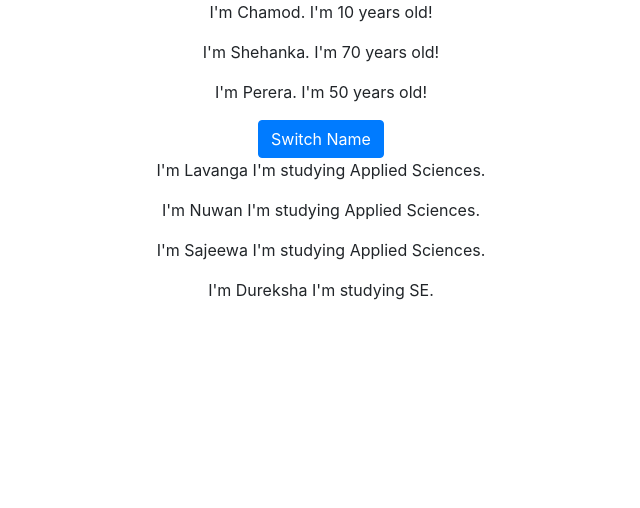
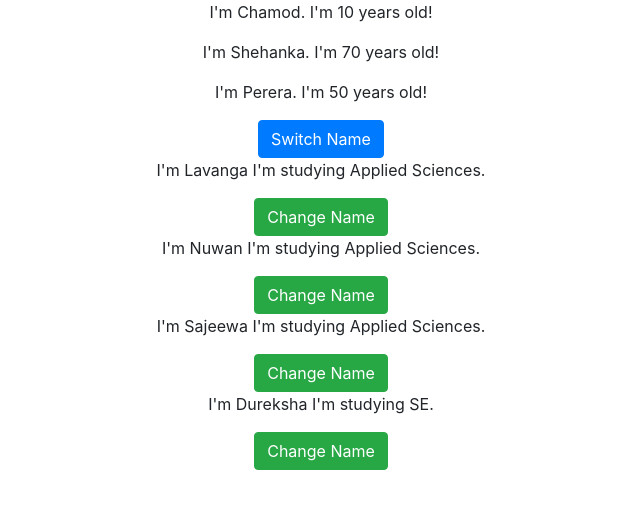
Before and after one commit to chamodshehanka/go-react-firebase, a React (Create React App) app in the folder frontend/: page / in a window 1280 px wide. Shown: the top 508 px of the page, without its empty margins (319-959 px from the left). Built offline with nearby package versions, Linux system fonts and the light colour scheme.

Commit message:
Students List done

```diff
--- a/frontend/src/components/StudentsList.jsx
+++ b/frontend/src/components/StudentsList.jsx
@@ -12,11 +12,11 @@ const StudentsList = props => {
   });
 
   const switchNameHadler = () => {
-    this.setState({
-      persons: [
-        { id: 1, name: 'Cat', age: 10 },
-        { id: 2, name: 'Shehanka', age: 70 },
-        { id: 3, name: 'Perera', age: 50 }
+    setStudentsState({
+      students: [
+        { id: 1, name: 'Dureksha', degree: 'SE' },
+        { id: 2, name: 'Kaveesha', degree: 'SE' },
+        { id: 3, name: 'Suranga', degree: 'DS' }
       ]
     });
   };
@@ -24,7 +24,12 @@ const StudentsList = props => {
   return (
     <div>
       {studentsState.students.map(e => (
-        <Student key={e.id} name={e.name} degree={e.degree} />
+        <div key={e.id}>
+          <Student key={e.id} name={e.name} degree={e.degree} />
+          <button className='btn btn-success' onClick={switchNameHadler}>
+            Change Name
+          </button>
+        </div>
       ))}
     </div>
   );
```
